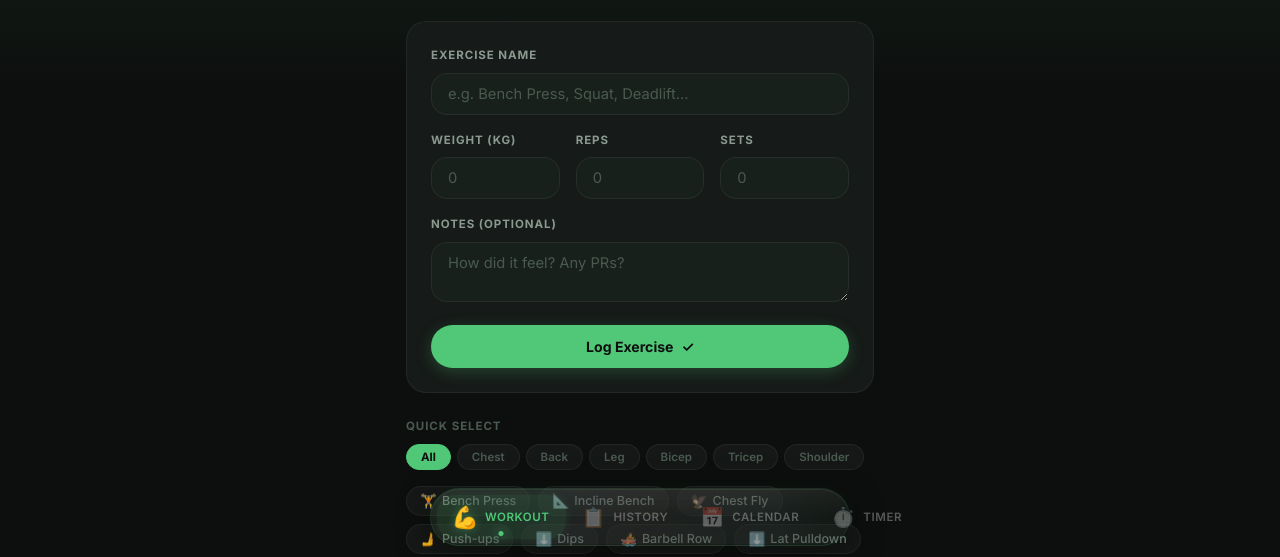
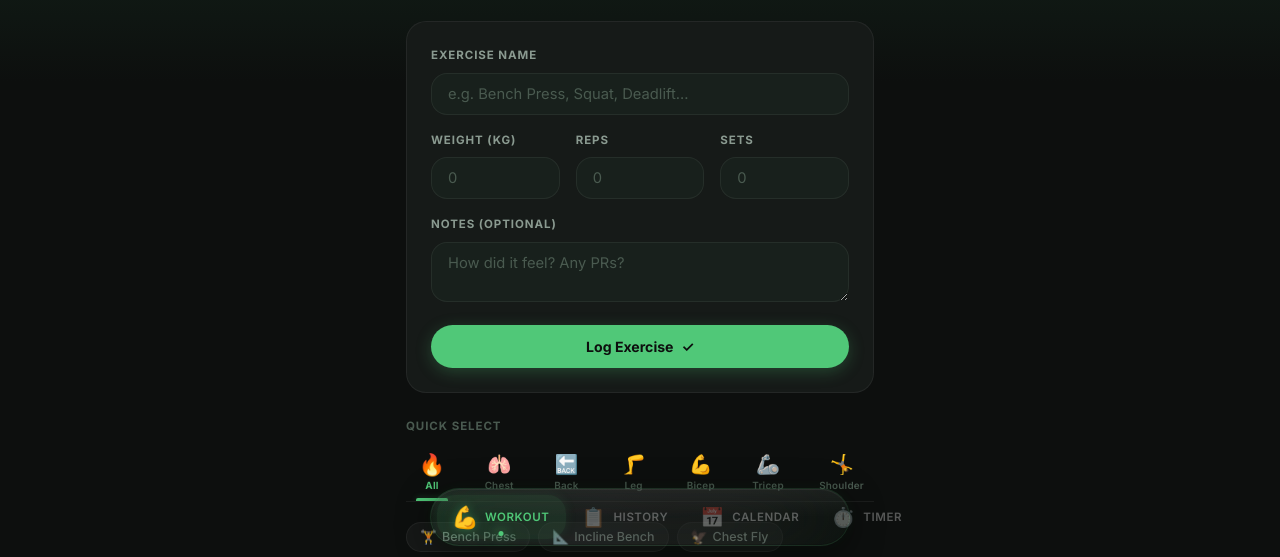
Before and after one commit to Fandilaii/workout-app, a plain HTML site: page index.html in a window 1280 px wide. Shown: the part 238-795 px from the top of the page. Drawn offline with Linux system fonts and the light colour scheme.

Commit message:
Redesign filter tabs: icon+label style with active underline

```diff
--- a/index.html
+++ b/index.html
@@ -100,13 +100,34 @@
             <div class="workout-selector" id="workout-selector">
                 <h3 class="selector-title">Quick Select</h3>
                 <div class="filter-tabs" id="filter-tabs">
-                    <button class="filter-tab active" data-group="all">All</button>
-                    <button class="filter-tab" data-group="chest">Chest</button>
-                    <button class="filter-tab" data-group="back">Back</button>
-                    <button class="filter-tab" data-group="leg">Leg</button>
-                    <button class="filter-tab" data-group="bicep">Bicep</button>
-                    <button class="filter-tab" data-group="tricep">Tricep</button>
-                    <button class="filter-tab" data-group="shoulder">Shoulder</button>
+                    <button class="filter-tab active" data-group="all">
+                        <span class="filter-tab-icon">🔥</span>
+                        <span class="filter-tab-label">All</span>
+                    </button>
+                    <button class="filter-tab" data-group="chest">
+                        <span class="filter-tab-icon">🫁</span>
+                        <span class="filter-tab-label">Chest</span>
+                    </button>
+                    <button class="filter-tab" data-group="back">
+                        <span class="filter-tab-icon">🔙</span>
+                        <span class="filter-tab-label">Back</span>
+                    </button>
+                    <button class="filter-tab" data-group="leg">
+                        <span class="filter-tab-icon">🦵</span>
+                        <span class="filter-tab-label">Leg</span>
+                    </button>
+                    <button class="filter-tab" data-group="bicep">
+                        <span class="filter-tab-icon">💪</span>
+                        <span class="filter-tab-label">Bicep</span>
+                    </button>
+                    <button class="filter-tab" data-group="tricep">
+                        <span class="filter-tab-icon">🦾</span>
+                        <span class="filter-tab-label">Tricep</span>
+                    </button>
+                    <button class="filter-tab" data-group="shoulder">
+                        <span class="filter-tab-icon">🤸</span>
+                        <span class="filter-tab-label">Shoulder</span>
+                    </button>
                 </div>
                 <div class="workout-chips-scroll" id="workout-chips">
                     <!-- Filled by JS -->
--- a/style.css
+++ b/style.css
@@ -366,15 +366,16 @@ body::before {
     margin-bottom: var(--space-sm);
 }
 
-/* Filter tabs */
+/* Filter tabs — icon + label style */
 .filter-tabs {
     display: flex;
-    gap: 6px;
-    margin-bottom: var(--space-sm);
+    justify-content: space-between;
+    margin-bottom: var(--space-md);
+    border-bottom: 1px solid var(--border-color);
+    padding-bottom: 0;
     overflow-x: auto;
     scrollbar-width: none;
     -ms-overflow-style: none;
-    padding-bottom: 4px;
 }
 
 .filter-tabs::-webkit-scrollbar {
@@ -382,30 +383,62 @@ body::before {
 }
 
 .filter-tab {
-    background: rgba(255, 255, 255, 0.04);
-    border: 1px solid var(--border-color);
-    border-radius: var(--radius-full);
-    padding: 5px 14px;
-    font-size: 0.72rem;
-    font-weight: 600;
-    color: var(--text-muted);
+    background: none;
+    border: none;
+    display: flex;
+    flex-direction: column;
+    align-items: center;
+    gap: 3px;
+    padding: 8px 10px 10px;
     cursor: pointer;
     transition: all var(--transition-base);
     font-family: 'Inter', sans-serif;
-    white-space: nowrap;
+    position: relative;
     flex-shrink: 0;
+    min-width: 52px;
 }
 
-.filter-tab:hover {
-    color: var(--text-secondary);
-    background: rgba(255, 255, 255, 0.06);
+.filter-tab::after {
+    content: '';
+    position: absolute;
+    bottom: 0;
+    left: 20%;
+    right: 20%;
+    height: 2.5px;
+    background: transparent;
+    border-radius: 2px 2px 0 0;
+    transition: all var(--transition-base);
 }
 
-.filter-tab.active {
+.filter-tab-icon {
+    font-size: 1.2rem;
+    transition: transform var(--transition-base);
+}
+
+.filter-tab-label {
+    font-size: 0.62rem;
+    font-weight: 600;
+    color: var(--text-muted);
+    letter-spacing: 0.02em;
+    transition: color var(--transition-base);
+}
+
+.filter-tab:hover .filter-tab-label {
+    color: var(--text-secondary);
+}
+
+.filter-tab.active::after {
     background: var(--primary);
-    border-color: var(--primary);
-    color: #0d0f0e;
+    box-shadow: 0 0 6px rgba(80, 200, 120, 0.3);
+}
+
+.filter-tab.active .filter-tab-label {
+    color: var(--primary);
     font-weight: 700;
+}
+
+.filter-tab.active .filter-tab-icon {
+    transform: scale(1.1);
 }
 
 /* Scrollable chips — 3 rows max */
```
